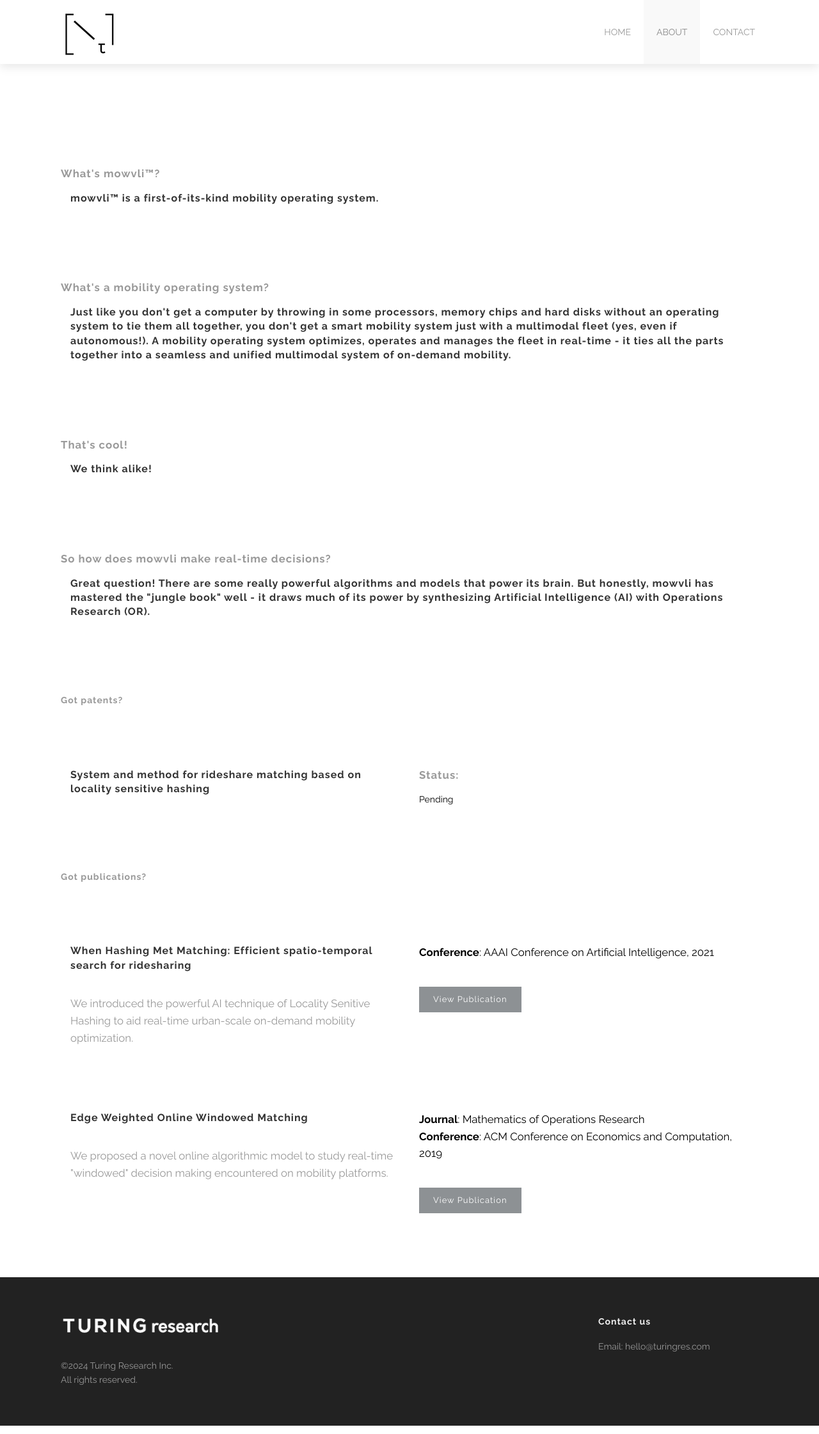
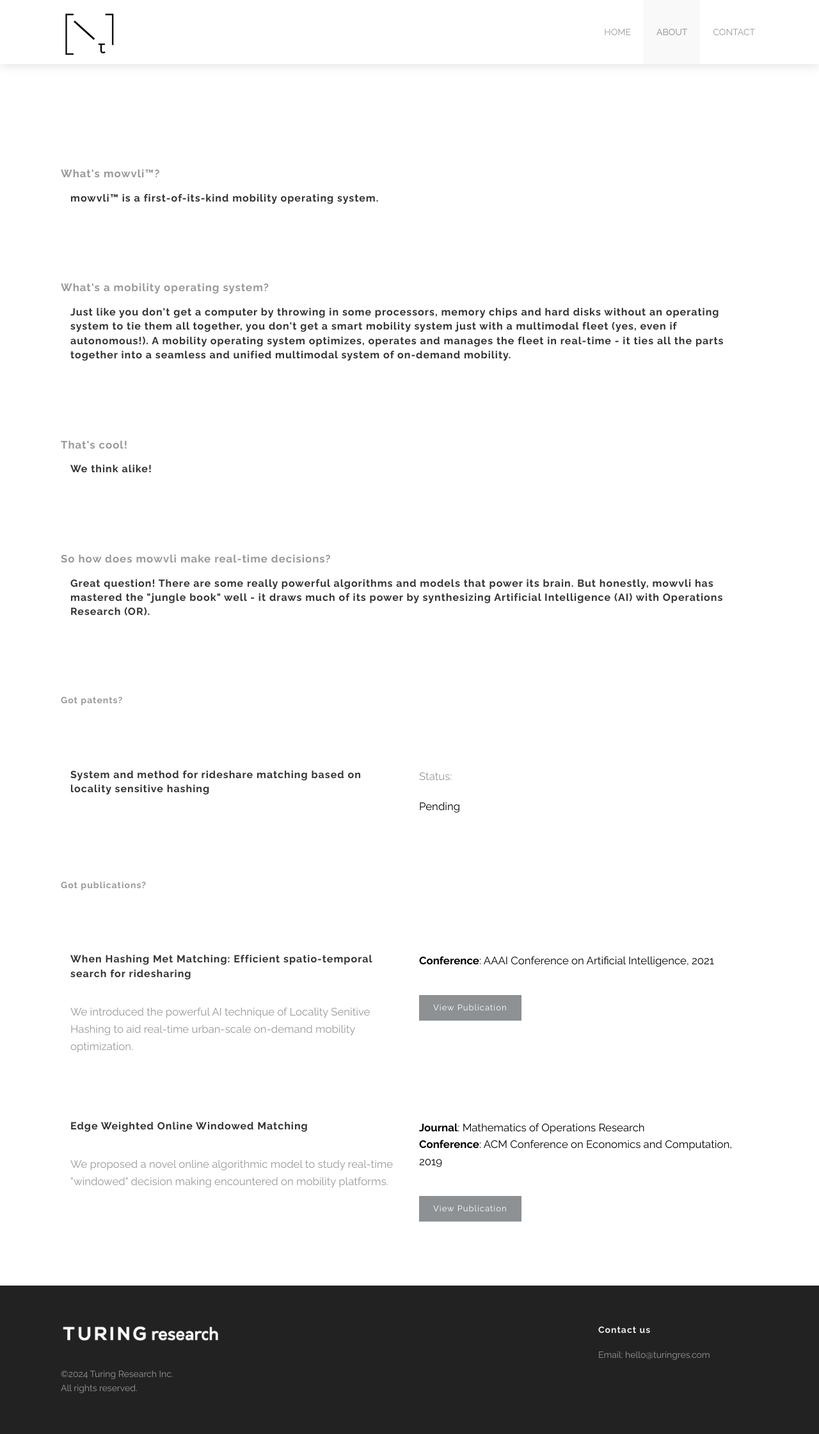
Before and after one commit to turingres/turingres.github.io, a Jekyll site: the page built from about.html, in a window 1280 px wide. Shown: the whole page at 64% size. Built offline with Jekyll 4.4.1, drawn with Linux system fonts in a browser that asks for light colours.

Commit message:
about updated

```diff
--- a/about.html
+++ b/about.html
@@ -88,7 +88,7 @@
                 <ul class='info'>
                   {% if patent.status %}
                     <li style="color:black;">
-                      <h4 style='color: #999'> <big>Status:</big> </h4> <p> {{patent.status}} </p>
+                      <p style='color: #999'> <big>Status:</big> </p> <p> <big> {{patent.status}} </big> </p>
                     </li>
                   {% endif %}
                 </ul>
```
